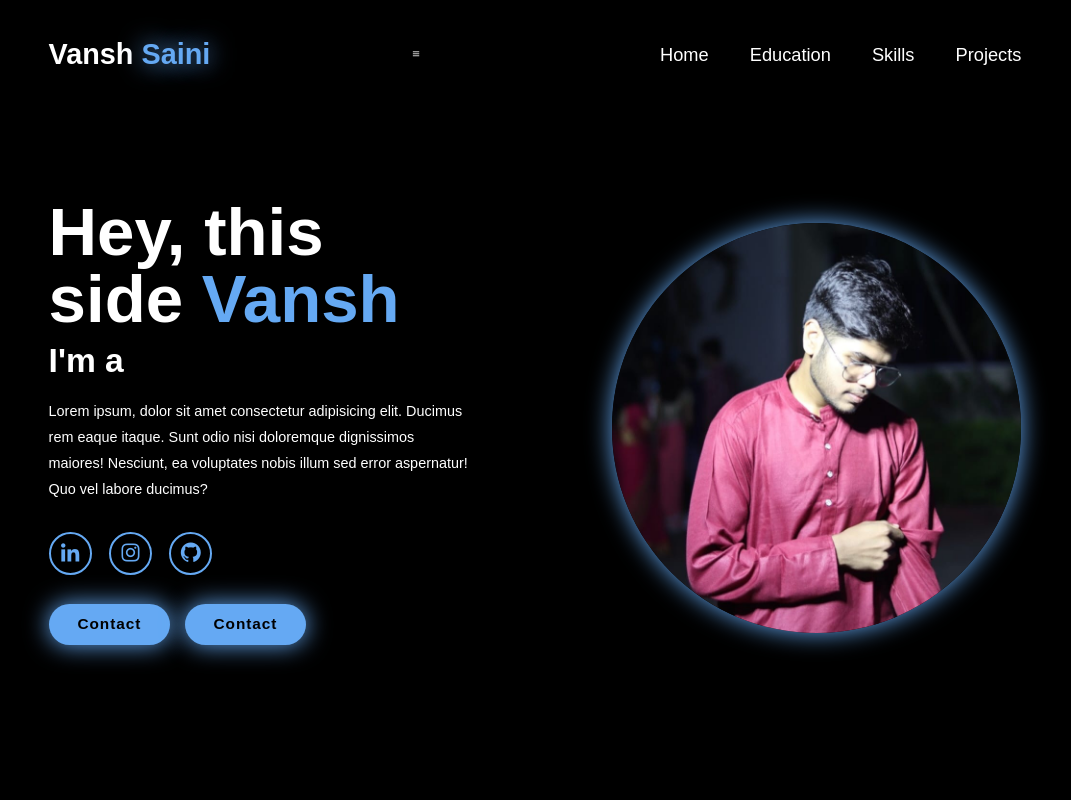
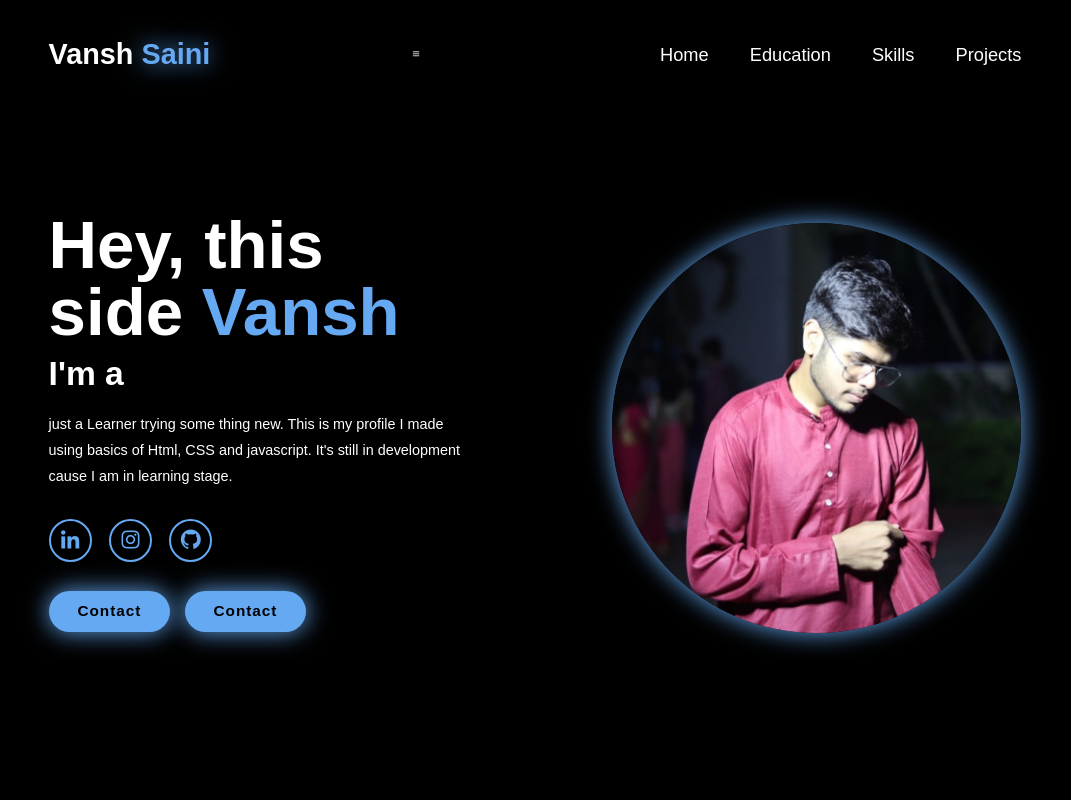
Before and after one commit to vansh16saini/Portfolio, a plain HTML site: page Profile/index.html in a window 1280 px wide. Shown: the top 800 px of the page, without its empty margins (105-1176 px from the left). Drawn offline with nearby package versions, Linux system fonts and the light colour scheme.

Commit message:
Some edits

```diff
--- a/Profile/index.html
+++ b/Profile/index.html
@@ -26,7 +26,7 @@
         <div class="home-content">
             <h1>Hey, this side <span>Vansh</span></h1>
             <h3 class="text-animation">I'm a </h3>
-            <p>Lorem ipsum, dolor sit amet consectetur adipisicing elit. Ducimus rem eaque itaque. Sunt odio nisi doloremque dignissimos maiores! Nesciunt, ea voluptates nobis illum sed error aspernatur! Quo vel labore ducimus?</p>
+            <p>just a Learner trying some thing new. This is my profile I made using basics of Html, CSS and javascript. It's still in development cause I am in learning stage.</p>
 
         <div class="Social-icons">
             <a href="a"><i class='bx bxl-linkedin' ></i></a>
```
